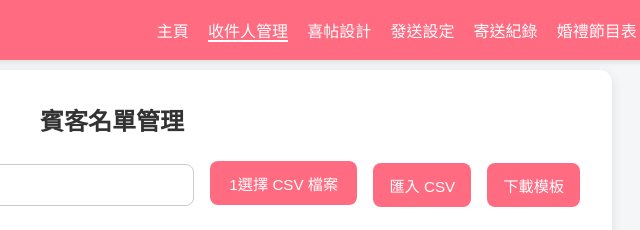
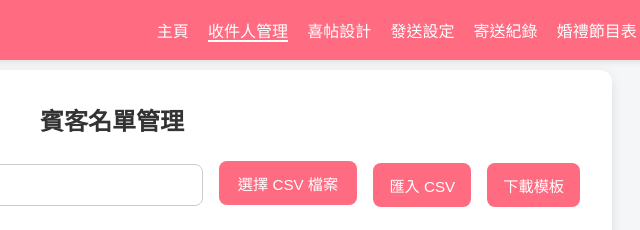
Before and after one commit to kelvinhsieh28/se, a website: page public/html/guest.html in a window 1280 px wide. Shown: the top 230 px of the page, 528-1168 px from the left. Drawn offline with Linux system fonts and the light colour scheme; no server answers.

Commit message:
安裝 multer 與 csv-parser 支援 CSV 上傳

```diff
--- a/public/html/guest.html
+++ b/public/html/guest.html
@@ -27,7 +27,7 @@
       <input type="text" id="search" placeholder="搜尋姓名或 Email..." />
 
       <div class="file-upload">
-        <label for="csvFile" class="file-upload-label" id="fileLabel">1選擇 CSV 檔案</label>
+        <label for="csvFile" class="file-upload-label" id="fileLabel">選擇 CSV 檔案</label>
         <input type="file" id="csvFile" name="csvFile" accept=".csv" />
       </div>
 
--- a/server/index.js
+++ b/server/index.js
@@ -23,6 +23,8 @@ app.use(cors());
 app.use(express.json());
 app.use(express.urlencoded({ extended: true })); // ✅ 加上這一行來支援 multipart/form-data
 app.use(express.static(path.join(__dirname, "../public")));
+app.use('/templates', express.static(path.join(__dirname, '../templates')));
+
 
 // ✅ 資料庫連線
 const db = mysql.createConnection({
```
